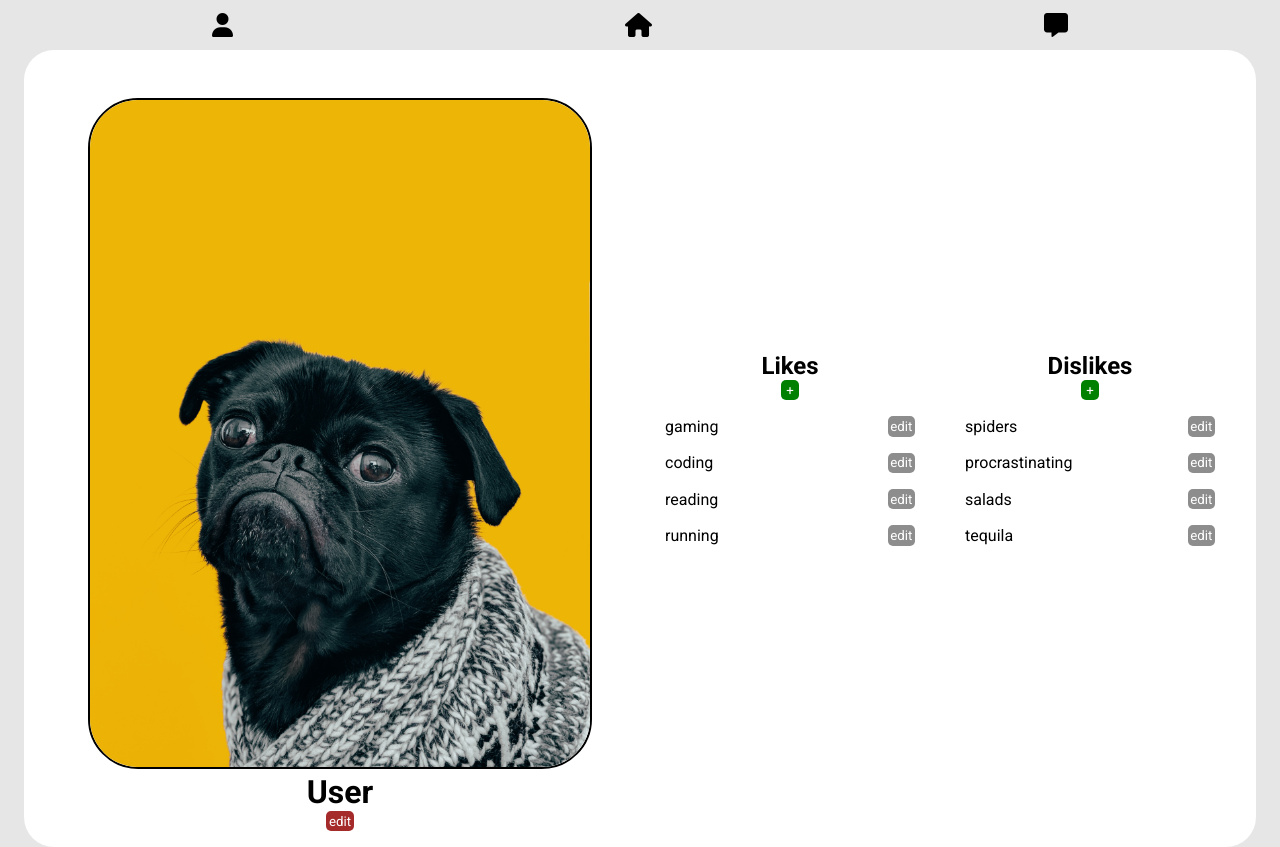
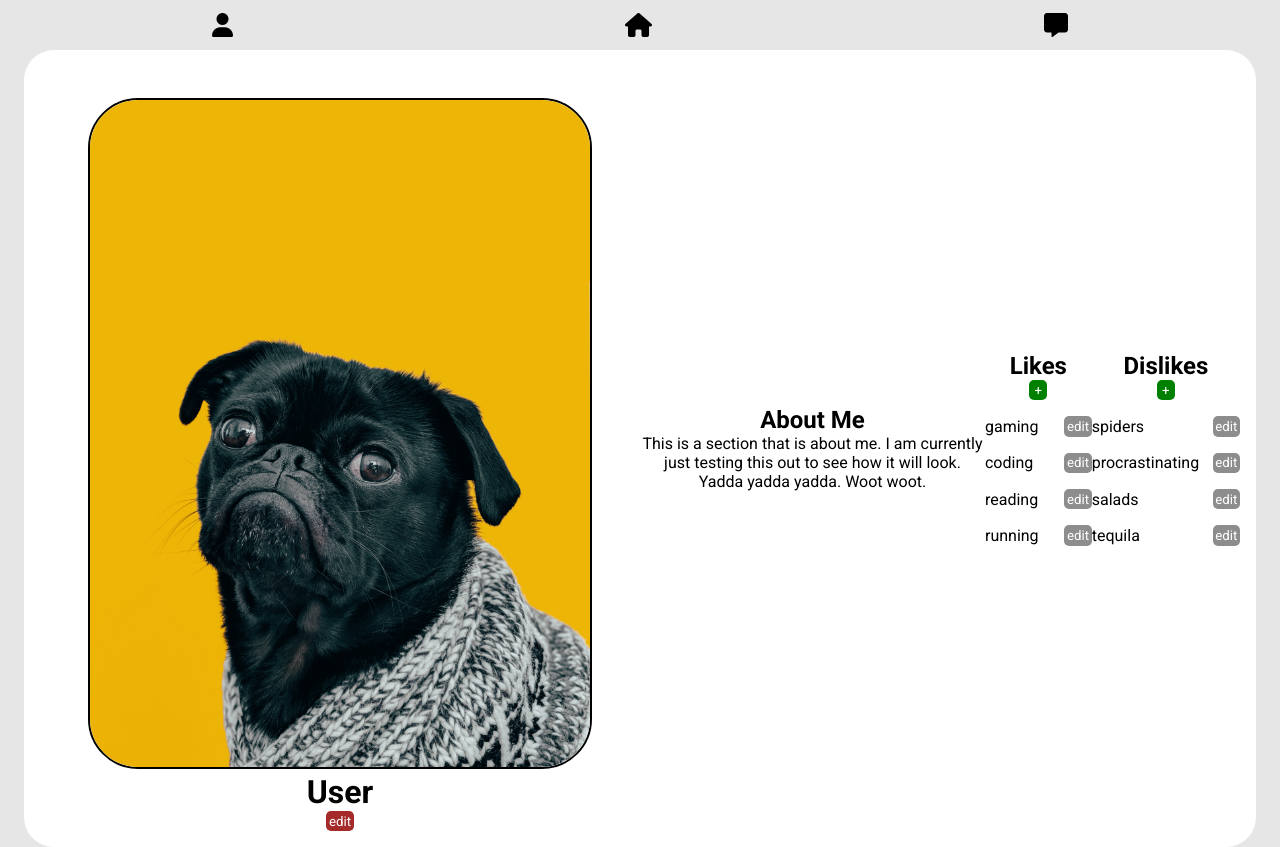
Before and after one commit to czcarrizales/social-media-app, a React (Vite) app in the folder social-media-app/: page /profile in a window 1280 px wide. Built offline with nearby package versions, Linux system fonts and the light colour scheme.

Commit message:
testing about me on profile page

```diff
--- a/social-media-app/src/components/Profile.tsx
+++ b/social-media-app/src/components/Profile.tsx
@@ -54,6 +54,12 @@ const Profile = ({ userData, dispatchUserData }: Props) => {
         </button>
       </div>
       <div className="profile-details">
+        <div className="profile-about">
+          <h2>About Me</h2>
+          <div>
+            <p>This is a section that is about me. I am currently just testing this out to see how it will look. Yadda yadda yadda. Woot woot.</p>
+          </div>
+        </div>
         <div className="profile-likes">
           <h2>Likes</h2>
           {addingLike ? (
```
